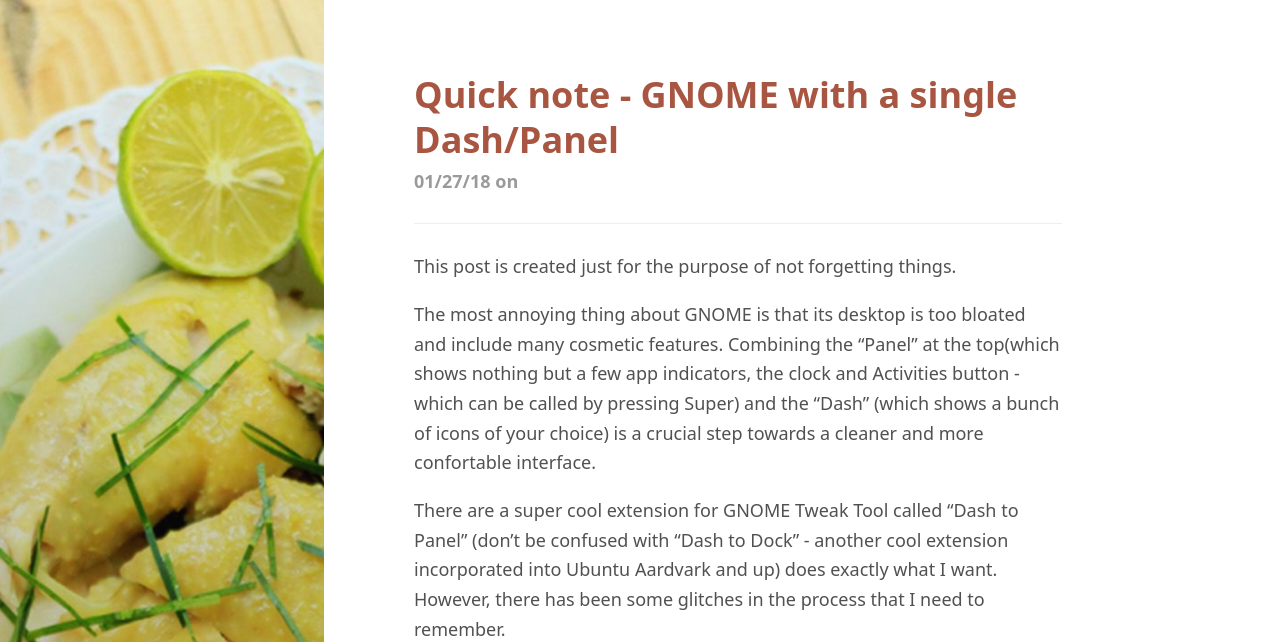
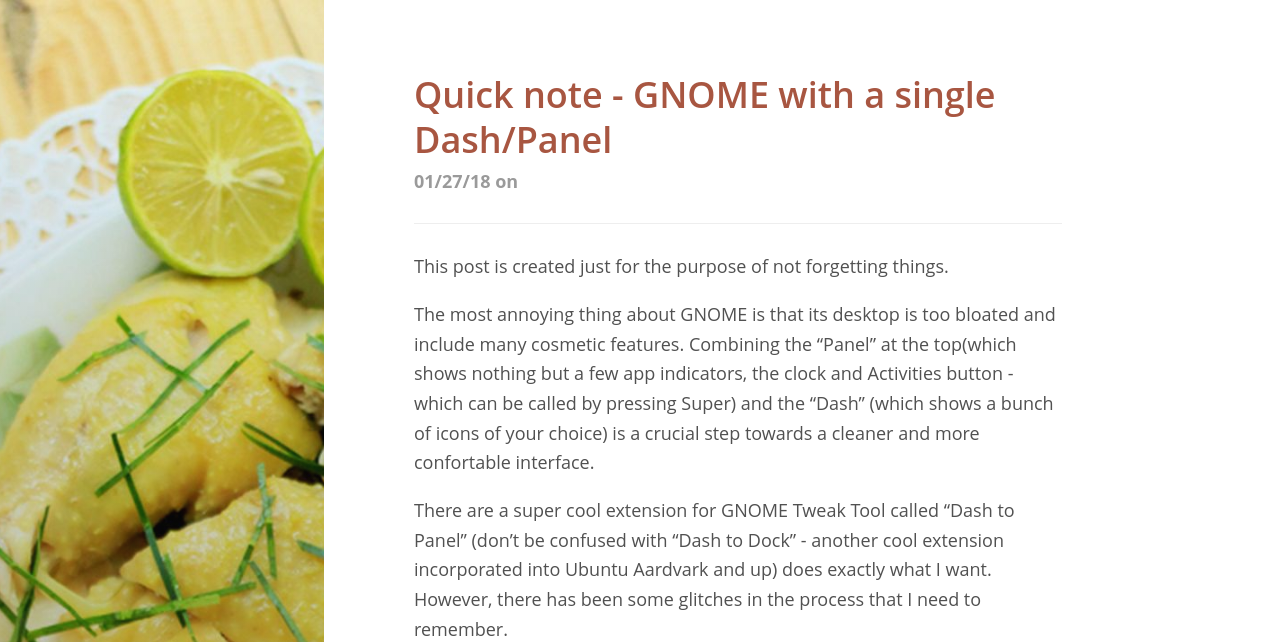
Before and after one commit to thit-ga-luoc/thitgaluoc.github.io, a Jekyll site: the page built from index.html, in a window 1280 px wide and 1400 px high. Shown: the top 642 px of the window. Built offline with Jekyll 4.4.1, drawn with Linux system fonts in a browser that asks for light colours; the list of posts is cut into pages by our own code; grey boxes are pictures that could not be loaded.

Commit message:
Update _config.yml

```diff
--- a/_config.yml
+++ b/_config.yml
@@ -31,9 +31,9 @@ image:               /public/img/luoc.jpg
 color:               '#A85641'
 
 # Fonts
-font:                '"Noto Sans", Georgia, serif'
-font_accent:         '"Roboto Slab", "Noto Sans", Georgia, serif'
-load_google_fonts:   'Roboto+Slab:700|Noto+Sans:400,400italic,700,700italic'
+font:                '"Open Sans", Georgia, serif'
+font_accent:         '"Open Sans", "Open Sans", Georgia, serif'
+load_google_fonts:   'Open+Sans:400,400italic,700,700italic'
 
 # About yourself
 author:
```
